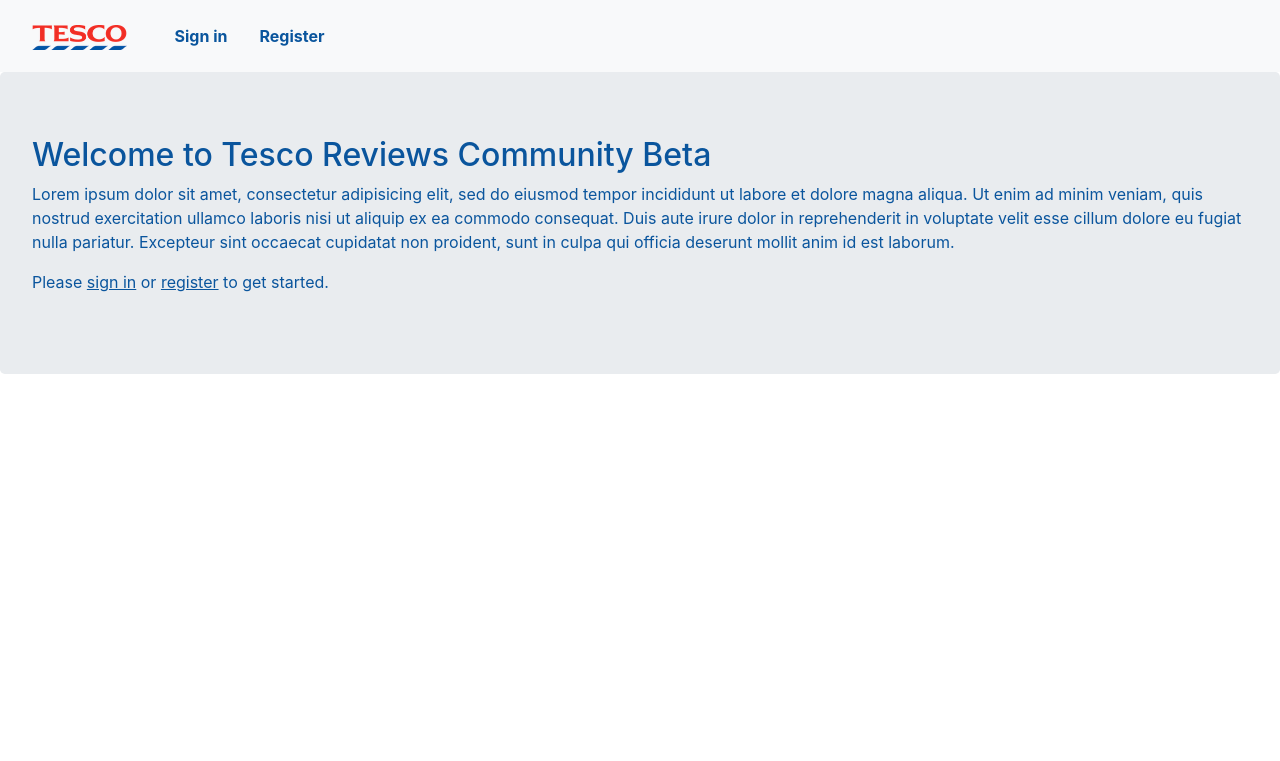
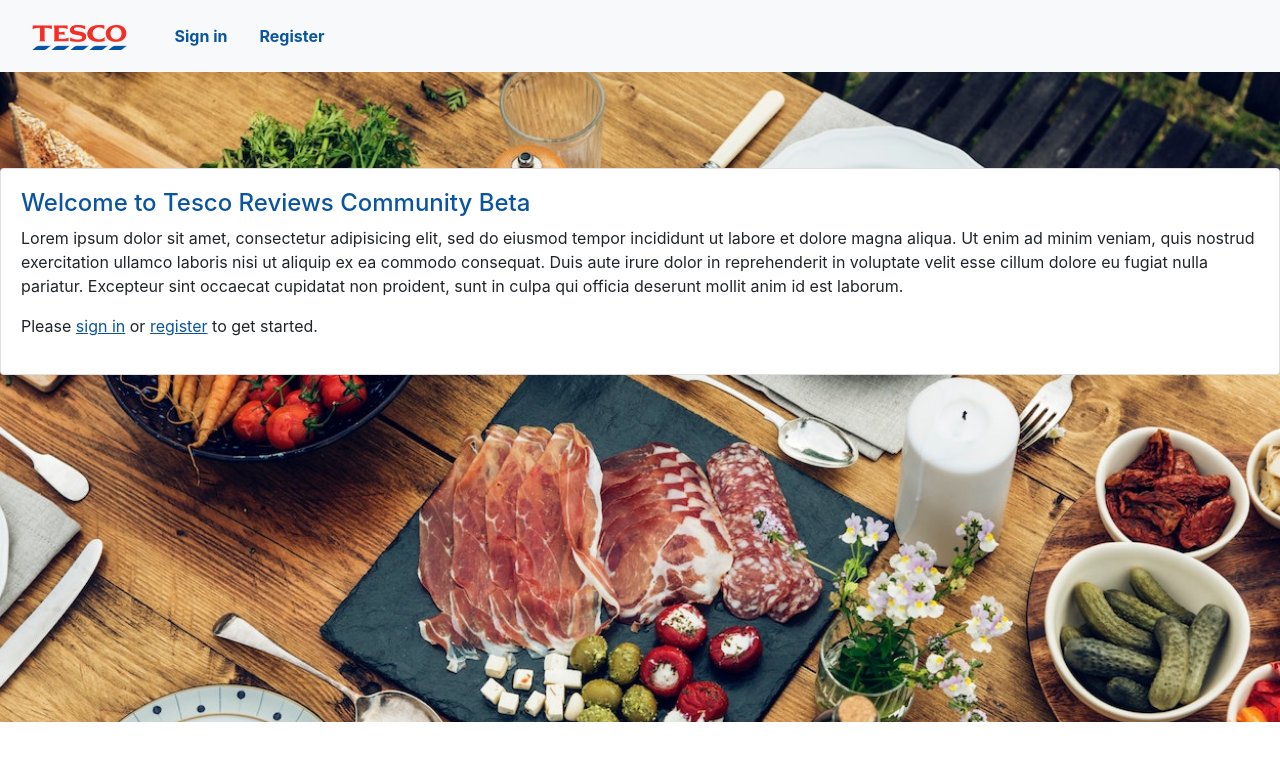
Before and after one commit to john-running/retailercommunity, a Flask app: page / in a window 1280 px wide. Shown: the top 761 px of the page. Run offline with Flask 2, Linux system fonts and the light colour scheme; some libraries are stand-ins or nearby versions.

Commit message:
added background image to homepage

```diff
--- a/project/static/configure.css
+++ b/project/static/configure.css
@@ -1,3 +1,9 @@
+.jumbotron-cover{
+  background-image: url(bread-brunch-candle.jpg);
+  background-size: cover;
+  background-repeat: no-repeat;
+  height: 650px;
+}
 a {
     color: rgba(10,85, 157, 1);
     text-decoration: underline;
@@ -19,8 +25,7 @@
 
 .table,
 .list-group,
-.card,
-.jumbotron {
+.card, {
     color: rgba(10,85, 157, 1);
 }
 
--- a/project/templates/home.html
+++ b/project/templates/home.html
@@ -1,8 +1,8 @@
 {% extends "base.html" %}
 {% block content %}
-  <div class="jumbotron">
     {% if current_user.is_authenticated %}
         {% if purchases %}
+        <div class="jumbotron">
             <h4>Hi {{current_user.nickname}},</h4>
             <p>Here's the next product we'd love for you to review:</p>
             <div class="row">
@@ -49,9 +49,20 @@
             </div>
 
     {% else %}
-        <h2>Welcome to Tesco Reviews Community Beta</h2>
-        <p>Lorem ipsum dolor sit amet, consectetur adipisicing elit, sed do eiusmod tempor incididunt ut labore et dolore magna aliqua. Ut enim ad minim veniam, quis nostrud exercitation ullamco laboris nisi ut aliquip ex ea commodo consequat. Duis aute irure dolor in reprehenderit in voluptate velit esse cillum dolore eu fugiat nulla pariatur. Excepteur sint occaecat cupidatat non proident, sunt in culpa qui officia deserunt mollit anim id est laborum.</p>
-        <p>Please <a href="{{url_for('login')}}">sign in</a> or <a href="{{url_for('register')}}">register</a> to get started.</p>
+      <div class="jumbotron-cover">
+        <br><br><br><br>
+        <div class="row">
+          <div class="col-lg-12">
+            <div class="card">
+              <div class="card-body">
+                <h4>Welcome to Tesco Reviews Community Beta</h2>
+                <p>Lorem ipsum dolor sit amet, consectetur adipisicing elit, sed do eiusmod tempor incididunt ut labore et dolore magna aliqua. Ut enim ad minim veniam, quis nostrud exercitation ullamco laboris nisi ut aliquip ex ea commodo consequat. Duis aute irure dolor in reprehenderit in voluptate velit esse cillum dolore eu fugiat nulla pariatur. Excepteur sint occaecat cupidatat non proident, sunt in culpa qui officia deserunt mollit anim id est laborum.</p>
+                <p>Please <a href="{{url_for('login')}}">sign in</a> or <a href="{{url_for('register')}}">register</a> to get started.</p>
+              </div>
+            </div>
+          </div>
+
+
     {%endif%}
   </div>
 {% endblock %}
```
Also changed, not shown: flask_app.py (renamed from app.py), project/static/bread-brunch-candle.jpg (added), 1 other file.
